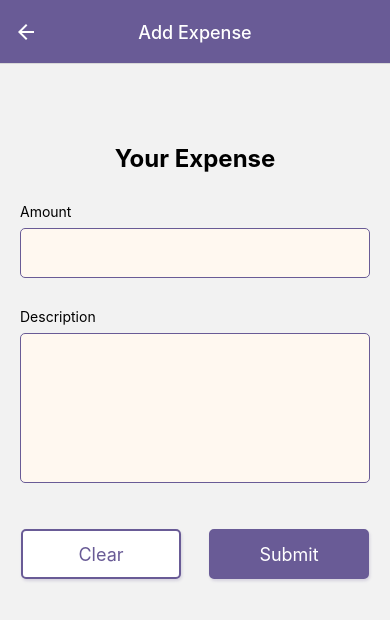
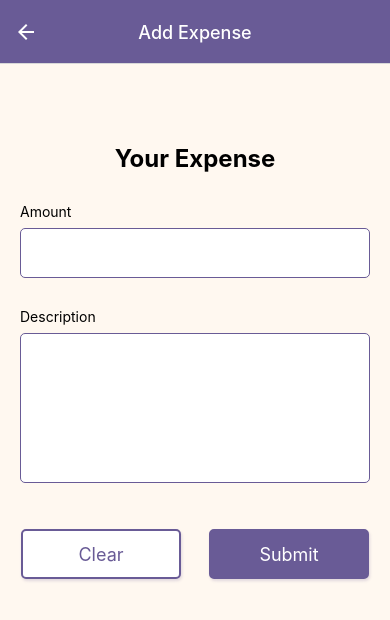
Before and after one commit to littlerzrz/CS5520-assignment-2, a React Native app: screen /Add in a window 390 px wide. Shown: the top 620 px of the page. Built offline with nearby package versions, Linux system fonts and the light colour scheme; no server answers; the database is empty.

Commit message:
update on background color

```diff
--- a/screens/AddExpense.js
+++ b/screens/AddExpense.js
@@ -74,7 +74,8 @@ const styles = StyleSheet.create({
     flex: 1,
     flexDirection: "column",
     alignItems: "center",
-    marginTop: 80,
+    paddingTop: 80,
+    backgroundColor: colors.LIGHT,
   },
   text: {
     fontSize: 24,
@@ -84,11 +85,11 @@ const styles = StyleSheet.create({
     marginTop: 8,
     height: 50,
     width: 350,
-    backgroundColor: colors.LIGHT,
+    backgroundColor: colors.WHITE,
     borderRadius: 5,
     padding: 10,
-    borderColor:colors.DARK,
-    borderWidth:1,
+    borderColor: colors.DARK,
+    borderWidth: 1,
   },
   textArea: {
     height: 150,
@@ -96,6 +97,6 @@ const styles = StyleSheet.create({
   },
   buttons: {
     flexDirection: "row",
-    marginTop:30
+    marginTop: 30,
   },
 });
--- a/screens/EditExpense.js
+++ b/screens/EditExpense.js
@@ -5,6 +5,7 @@ import { deleteExpense, toggleImportance } from "../firebase/firestore";
 import { useNavigation } from "@react-navigation/native";
 import { doc, onSnapshot } from "firebase/firestore";
 import { firestore } from "../firebase/firebase_setup";
+import { colors } from "../vars";
 
 export default function EditExpense({ route }) {
   const {id} = route.params;
@@ -55,6 +56,7 @@ const styles = StyleSheet.create({
     flex: 1,
     flexDirection: "column",
     alignItems: "center",
-    marginTop:80
+    paddingTop:80,
+    backgroundColor:colors.LIGHT
   },
 });
```
